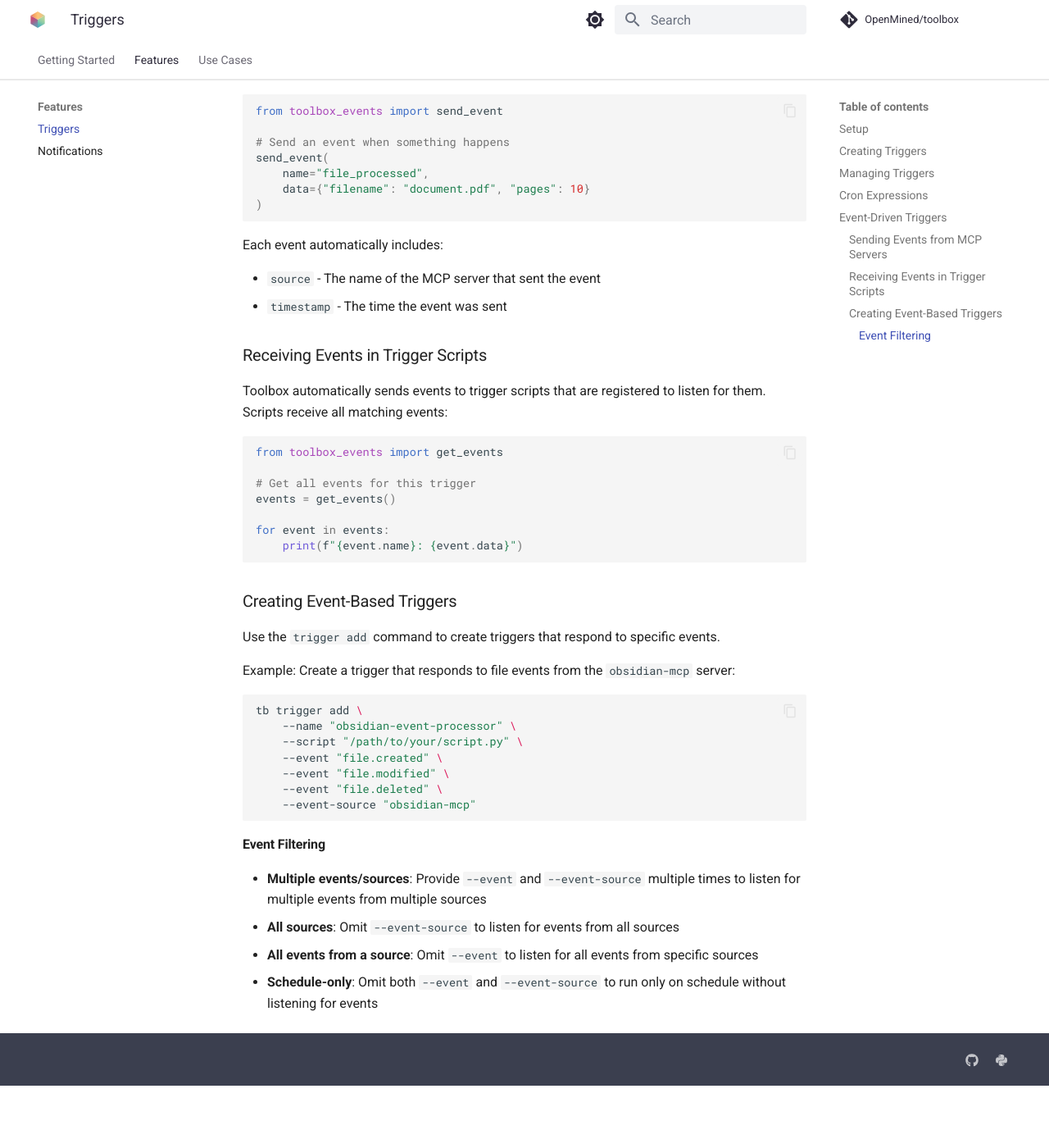
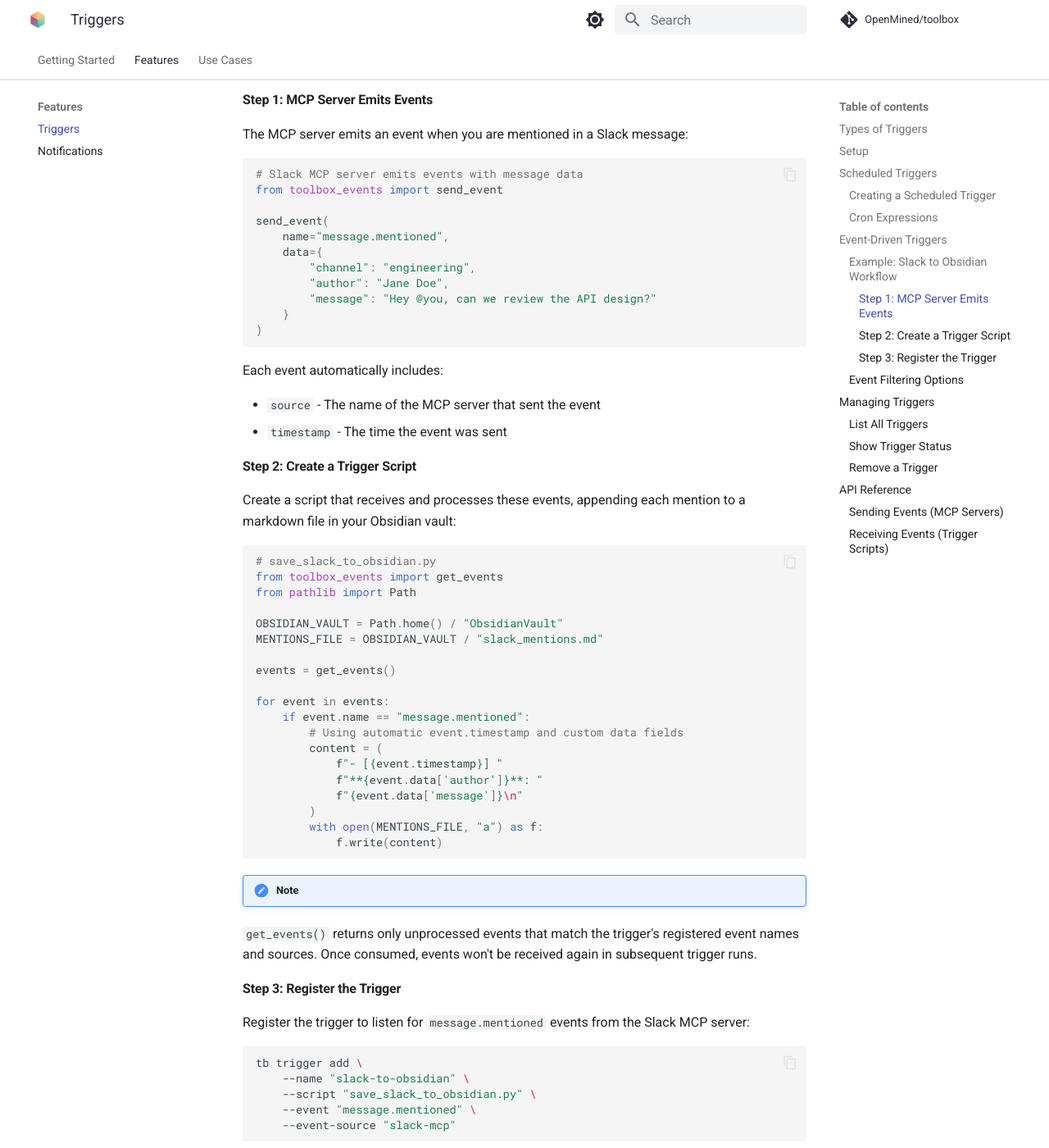
Before and after one commit to OpenMined/toolbox, an MkDocs documentation site: the page built from docs/features/triggers.md, in a window 1280 px wide and 1400 px high, scrolled down 1723 px. Shown: the whole window at 82% size. Built offline with MkDocs 1.6.1 and Material for MkDocs 9.7.7, drawn with Linux system fonts in a browser that asks for light colours; comment, search, counter and statistics services are not loaded; the version menu is left out; before the commit the page ends 3047 px from its top, so only the background shows below that; some of the changed text lies outside the part shown.

Commit message:
update trigger docs

````diff
--- a/docs/features/triggers.md
+++ b/docs/features/triggers.md
@@ -1,81 +1,84 @@
 # Triggers
 
-Toolbox can run scripts defined by you on a schedule. This is useful for automating tasks as part of your MCP pipeline.
+Toolbox triggers allow you to automate tasks in your MCP pipeline. Triggers can run on a schedule or respond to events from MCP servers.
+
+## Types of Triggers
+
+Toolbox supports two types of triggers:
+
+1. **Scheduled Triggers** - Run scripts at specific times using cron expressions
+2. **Event-Driven Triggers** - Run scripts in response to events from MCP servers
 
 ## Setup
 
-First, to be able to run triggers, you need to install the toolbox daemon. This will add the toolbox daemon to your launchd, so it will start automatically when you login.
+To use triggers, you need to install the toolbox daemon. This will add the toolbox daemon to your launchd, so it will start automatically when you login.
 
-```
+```bash
 tb daemon install
 ```
 
 To uninstall and remove from launchd:
 
-```
+```bash
 tb daemon uninstall
 ```
 
 To see the status of the daemon:
 
-```
+```bash
 tb daemon status
 ```
 
-## Creating Triggers
+## Scheduled Triggers
 
-As example, we have provided a script to search github for repositories with the keyword "MCP".
+Scheduled triggers run scripts at specific times using cron expressions.
 
-```
-# Run `search_github_trigger.py` daily at 12:00
-tb trigger add --name "github-trending" --script "examples/search_github_trigger.py" --cron "0 12 * * *"
+### Creating a Scheduled Trigger
+
+As an example trigger, the toolbox repository contains a script that scrapes trending github repositories that contain 'MCP' keywords. We can register this script to run daily at 12:00 by using the following command:
+
+```bash
+tb trigger add \
+    --name "github-trending" \
+    --script "examples/search_github_trigger.py" \
+    --cron "0 12 * * *"
 ```
 
-## Managing Triggers
+### Cron Expressions
 
-To uninstall a trigger:
-
-```
-tb trigger uninstall "github-trending"
-```
-
-To show all triggers:
-
-```
-tb trigger list
-```
-
-To show the status and last 5 executions of a trigger:
-
-```
-tb trigger show github-trending -n 5
-```
-
-## Cron Expressions
-
-The `--cron` parameter accepts standard cron expressions to schedule triggers at a specific time or interval. For example:
+The `--cron` parameter accepts standard cron expressions:
 
 - `0 12 * * *` - Daily at 12:00
 - `0 */6 * * *` - Every 6 hours
 - `0 9 * * 1` - Every Monday at 9:00
 
-For more detailed cron syntax and examples, see [crontab.guru](https://crontab.guru/) - an interactive cron expression editor and reference.
+For more detailed cron syntax and examples, see [crontab.guru](https://crontab.guru/).
 
 ## Event-Driven Triggers
 
-Triggers can respond to events sent by MCP servers. Toolbox automatically configures the environment so events are routed correctly.
+Event-driven triggers respond to events sent by MCP servers. Toolbox automatically routes events from MCP servers to registered trigger scripts.
 
-### Sending Events from MCP Servers
+### Example: Slack to Obsidian Workflow
 
-Toolbox receives events from all MCP servers launched by Toolbox. Use the `toolbox_events` package to send events to the daemon:
+To illustrate how event-driven triggers work, let's create an example workflow that automatically saves Slack mentions to your Obsidian vault.
+
+**Note:** This is just an example, the actual events available from Slack may differ.
+
+#### Step 1: MCP Server Emits Events
+
+The MCP server emits an event when you are mentioned in a Slack message:
 
 ```python
+# Slack MCP server emits events with message data
 from toolbox_events import send_event
 
-# Send an event when something happens
 send_event(
-    name="file_processed",
-    data={"filename": "document.pdf", "pages": 10}
+    name="message.mentioned",
+    data={
+        "channel": "engineering",
+        "author": "Jane Doe",
+        "message": "Hey @you, can we review the API design?"
+    }
 )
 ```
 
@@ -84,39 +87,117 @@
 - `source` - The name of the MCP server that sent the event
 - `timestamp` - The time the event was sent
 
-### Receiving Events in Trigger Scripts
+#### Step 2: Create a Trigger Script
 
-Toolbox automatically sends events to trigger scripts that are registered to listen for them. Scripts receive all matching events:
+Create a script that receives and processes these events, appending each mention to a markdown file in your Obsidian vault:
+
+```python
+# save_slack_to_obsidian.py
+from toolbox_events import get_events
+from pathlib import Path
+
+OBSIDIAN_VAULT = Path.home() / "ObsidianVault"
+MENTIONS_FILE = OBSIDIAN_VAULT / "slack_mentions.md"
+
+events = get_events()
+
+for event in events:
+    if event.name == "message.mentioned":
+        # Using automatic event.timestamp and custom data fields
+        content = (
+            f"- [{event.timestamp}] "
+            f"**{event.data['author']}**: "
+            f"{event.data['message']}\n"
+        )
+        with open(MENTIONS_FILE, "a") as f:
+            f.write(content)
+```
+
+!!! note
+`get_events()` returns only unprocessed events that match the trigger's registered event names and sources. Once consumed, events won't be received again in subsequent trigger runs.
+
+#### Step 3: Register the Trigger
+
+Register the trigger to listen for `message.mentioned` events from the Slack MCP server:
+
+```bash
+tb trigger add \
+    --name "slack-to-obsidian" \
+    --script "save_slack_to_obsidian.py" \
+    --event "message.mentioned" \
+    --event-source "slack-mcp"
+```
+
+### Event Filtering Options
+
+When registering event-based triggers, you can control which events to receive:
+
+- **Multiple events/sources**: Provide `--event` and `--event-source` multiple times
+- **All sources**: Omit `--event-source` to listen for events from all sources
+- **All events from a source**: Omit `--event` to listen for all events from specific sources
+- **Schedule-only**: Omit both `--event` and `--event-source` to run only on schedule
+
+Example with multiple events:
+
+```bash
+tb trigger add \
+    --name "obsidian-processor" \
+    --script "process_files.py" \
+    --event "file.created" \
+    --event "file.modified" \
+    --event "file.deleted" \ # (1)!
+    --event-source "obsidian-mcp" # (2)!
+```
+
+1.  You can specify multiple `--event` flags to listen for multiple event types
+
+2.  You can specify multiple `--event-source` flags to listen to events from multiple MCP servers
+
+## Managing Triggers
+
+### List All Triggers
+
+```bash
+tb trigger list
+```
+
+### Show Trigger Status
+
+View the status and last 5 executions of a trigger:
+
+```bash
+tb trigger show github-trending -n 5
+```
+
+### Remove a Trigger
+
+```bash
+tb trigger uninstall "github-trending"
+```
+
+## API Reference
+
+### Sending Events (MCP Servers)
+
+MCP servers can send events using the `toolbox_events` package:
+
+```python
+from toolbox_events import send_event
+
+send_event(
+    name="file_processed",
+    data={"filename": "document.pdf", "pages": 10}
+)
+```
+
+### Receiving Events (Trigger Scripts)
+
+Trigger scripts receive events using `get_events()`:
 
 ```python
 from toolbox_events import get_events
 
-# Get all events for this trigger
 events = get_events()
-
 for event in events:
     print(f"{event.name}: {event.data}")
 ```
-
-### Creating Event-Based Triggers
-
-Use the `trigger add` command to create triggers that respond to specific events.
-
-Example: Create a trigger that responds to file events from the `obsidian-mcp` server:
-
-```bash
-tb trigger add \
-    --name "obsidian-event-processor" \
-    --script "/path/to/your/script.py" \
-    --event "file.created" \
-    --event "file.modified" \
-    --event "file.deleted" \
-    --event-source "obsidian-mcp"
-```
-
-#### Event Filtering
-
-- **Multiple events/sources**: Provide `--event` and `--event-source` multiple times to listen for multiple events from multiple sources
-- **All sources**: Omit `--event-source` to listen for events from all sources
-- **All events from a source**: Omit `--event` to listen for all events from specific sources
-- **Schedule-only**: Omit both `--event` and `--event-source` to run only on schedule without listening for events
--- a/mkdocs.yml
+++ b/mkdocs.yml
@@ -16,6 +16,7 @@
     - navigation.sections
     - navigation.expand
     - content.code.copy
+    - content.code.annotate
   palette:
     - media: "(prefers-color-scheme: light)"
       scheme: default
@@ -71,3 +72,5 @@
   - admonition
   - toc:
       permalink: true
+  - attr_list
+  - md_in_html
````
